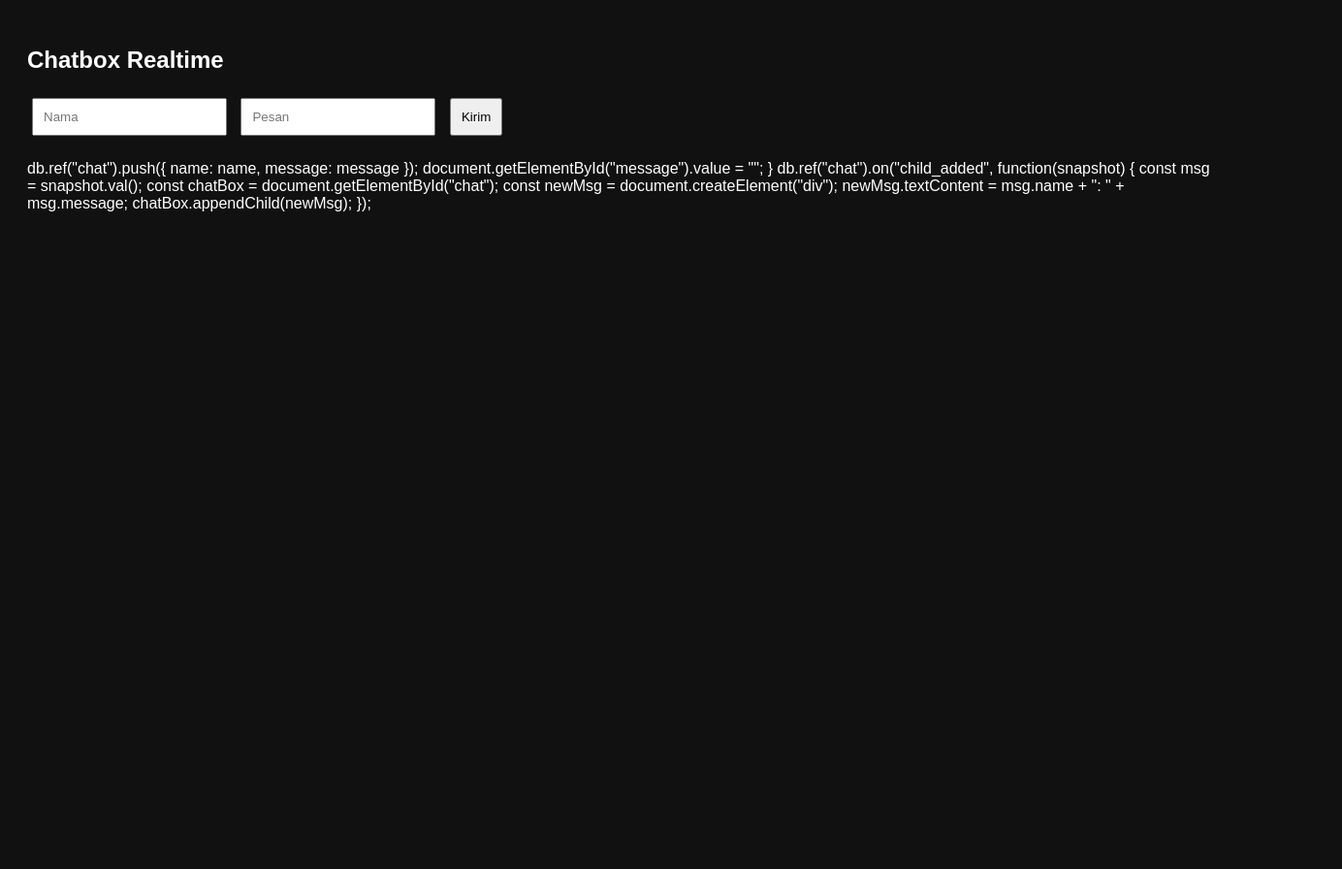
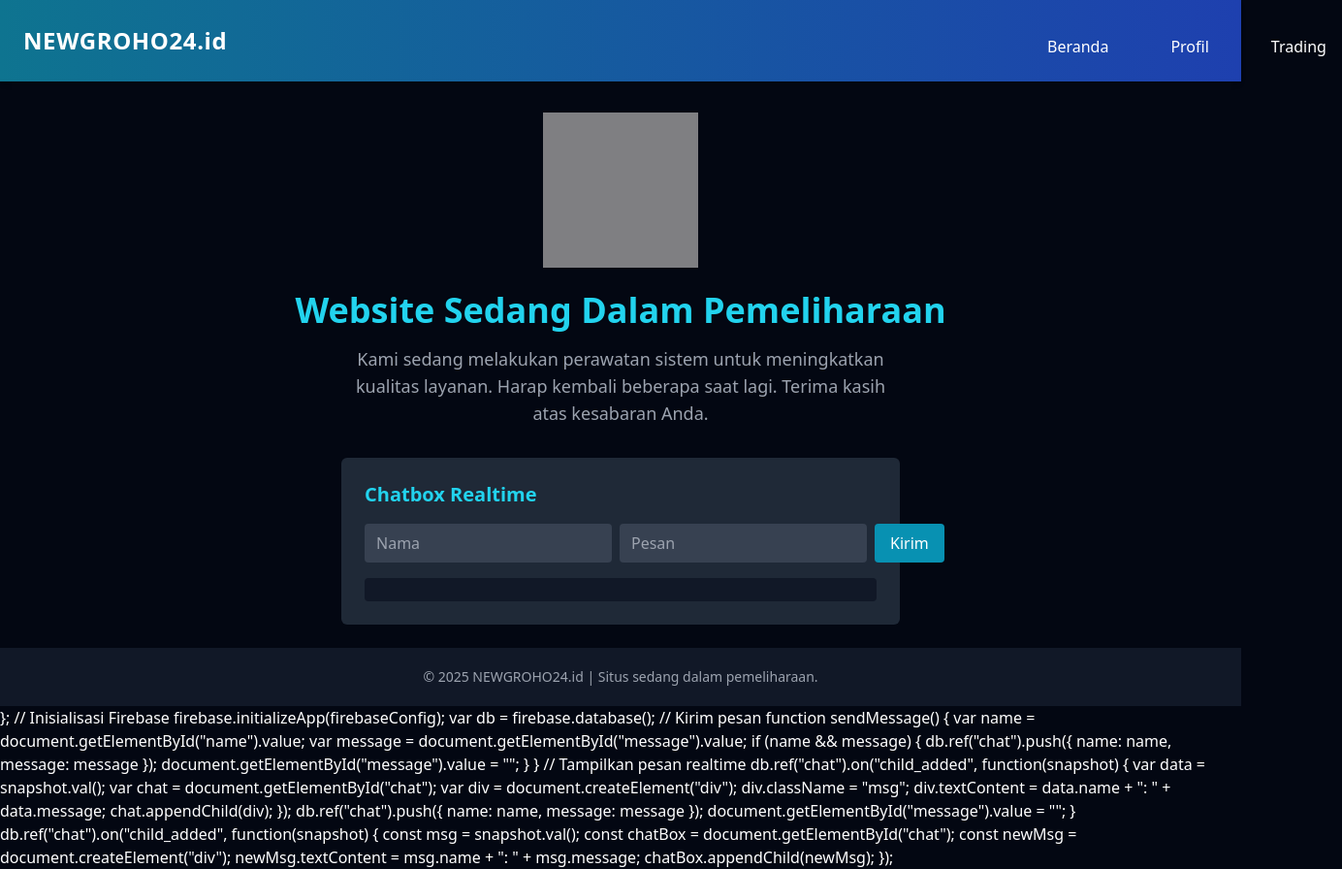
Before and after one commit to projectNug/web01, a plain HTML site: page index.html in a window 1280 px wide. Both pictures are taken after a click on the button "Kirim". Shown: the whole page at 97% size, 1384 px wide, since content can reach past the window. Before the commit the page ends 800 px from the top, so only its background shows below. Drawn offline with nearby package versions, Linux system fonts and the light colour scheme; no server answers; grey boxes are pictures that could not be loaded.

Commit message:
Update index.html

```diff
--- a/index.html
+++ b/index.html
@@ -3,30 +3,62 @@
 <head>
   <meta charset="UTF-8" />
   <meta name="viewport" content="width=device-width, initial-scale=1.0"/>
-  <title>Chat Realtime</title>
-  <style>
-    body { font-family: sans-serif; padding: 20px; background: #111; color: white; }
-    input, button { padding: 10px; margin: 5px; }
-    #chat { margin-top: 20px; }
-    .msg { margin-bottom: 10px; padding: 5px; background: #222; border-radius: 5px; }
-  </style>
+  <title>NEWGROHO24.id</title>
+  <script src="https://cdn.tailwindcss.com"></script>
 </head>
-<body>
+<body class="bg-gray-950 text-white min-h-screen flex flex-col font-sans">
 
-  <h2>Chatbox Realtime</h2>
-  <input id="name" placeholder="Nama" />
-  <input id="message" placeholder="Pesan" />
-  <button onclick="sendMessage()">Kirim</button>
+  <!-- Header -->
+  <header class="flex justify-between items-center px-6 py-4 bg-gradient-to-r from-cyan-700 to-blue-800 shadow-md relative z-50">
+    <h1 class="text-2xl font-bold tracking-wide text-white">NEWGROHO24.id</h1>
 
-  <div id="chat"></div>
+    <div class="relative">
+      <button id="menuButton" class="md:hidden text-white bg-cyan-600 hover:bg-cyan-500 px-4 py-2 rounded font-medium transition">
+        MENU
+      </button>
 
-  <!-- Firebase Core -->
+      <div id="sidebar" class="absolute right-0 mt-3 w-48 bg-gray-900 rounded-md shadow-lg hidden z-50 md:flex md:static md:bg-transparent md:shadow-none md:rounded-none">
+        <nav class="flex flex-col divide-y divide-gray-700 md:flex-row md:items-center md:gap-8 md:divide-y-0">
+          <a href="#" class="block px-4 py-2 hover:text-cyan-400 transition">Beranda</a>
+          <a href="#" class="block px-4 py-2 hover:text-cyan-400 transition">Profil</a>
+          <a href="#" class="block px-4 py-2 hover:text-cyan-400 transition">Trading</a>
+        </nav>
+      </div>
+    </div>
+  </header>
+
+  <!-- Konten Utama -->
+  <main class="flex-grow p-8 flex flex-col items-center justify-center text-center">
+    <img src="https://cdn-icons-png.flaticon.com/512/5957/5957495.png" alt="Maintenance Icon" class="w-40 h-40 mb-6 opacity-80" />
+    <h2 class="text-3xl md:text-4xl font-bold text-cyan-400 mb-4">Website Sedang Dalam Pemeliharaan</h2>
+    <p class="text-gray-400 text-lg max-w-xl">
+      Kami sedang melakukan perawatan sistem untuk meningkatkan kualitas layanan. Harap kembali beberapa saat lagi. Terima kasih atas kesabaran Anda.
+    </p>
+  </main>
+
+  <!-- Chatbox -->
+  <section class="bg-gray-800 p-6 rounded-md mx-4 md:mx-auto mb-6 w-full max-w-xl">
+    <h3 class="text-xl font-semibold mb-4 text-cyan-400">Chatbox Realtime</h3>
+    <div class="flex flex-col md:flex-row gap-2 mb-4">
+      <input id="name" type="text" placeholder="Nama" class="flex-1 px-3 py-2 bg-gray-700 text-white rounded">
+      <input id="message" type="text" placeholder="Pesan" class="flex-1 px-3 py-2 bg-gray-700 text-white rounded">
+      <button onclick="sendMessage()" class="bg-cyan-600 hover:bg-cyan-500 text-white px-4 py-2 rounded">Kirim</button>
+    </div>
+    <div id="chat" class="space-y-2 max-h-64 overflow-y-auto bg-gray-900 p-3 rounded"></div>
+  </section>
+
+  <!-- Footer -->
+  <footer class="bg-gray-900 text-gray-400 text-center py-5 text-sm">
+    <p>© 2025 NEWGROHO24.id | Situs sedang dalam pemeliharaan.</p>
+  </footer>
+
+  <!-- Firebase JS -->
   <script src="https://www.gstatic.com/firebasejs/8.10.1/firebase-app.js"></script>
   <script src="https://www.gstatic.com/firebasejs/8.10.1/firebase-database.js"></script>
 
+  <!-- Firebase Config & Chat Logic -->
   <script>
-    // Konfigurasi Firebase
-    var firebaseConfig = {
+    const firebaseConfig = {
       apiKey: "AIzaSyAa72M195nIsevvvwqDbuhSBODyGrInTqQ",
       authDomain: "chatbox-feeb2.firebaseapp.com",
       projectId: "chatbox-feeb2",
@@ -35,6 +67,45 @@
       appId: "1:434967499697:web:88f8282dcc97560e17a390",
       databaseURL: "https://chatbox-feeb2-default-rtdb.asia-southeast1.firebasedatabase.app"
     };
+    firebase.initializeApp(firebaseConfig);
+    const db = firebase.database();
+
+    function sendMessage() {
+      const name = document.getElementById("name").value;
+      const message = document.getElementById("message").value;
+      if (name && message) {
+        db.ref("chat").push({ name, message });
+        document.getElementById("message").value = "";
+      }
+    }
+
+    db.ref("chat").on("child_added", (snapshot) => {
+      const data = snapshot.val();
+      const chat = document.getElementById("chat");
+      const div = document.createElement("div");
+      div.textContent = `${data.name}: ${data.message}`;
+      div.className = "bg-gray-700 text-white px-3 py-2 rounded";
+      chat.appendChild(div);
+    });
+  </script>
+
+  <!-- Menu Script -->
+  <script>
+    const menuButton = document.getElementById('menuButton');
+    const sidebar = document.getElementById('sidebar');
+    menuButton.addEventListener('click', (e) => {
+      e.stopPropagation();
+      sidebar.classList.toggle('hidden');
+    });
+    window.addEventListener('click', (e) => {
+      if (!menuButton.contains(e.target) && !sidebar.contains(e.target)) {
+        sidebar.classList.add('hidden');
+      }
+    });
+  </script>
+
+</body>
+</html>    };
 
     // Inisialisasi Firebase
     firebase.initializeApp(firebaseConfig);
```
